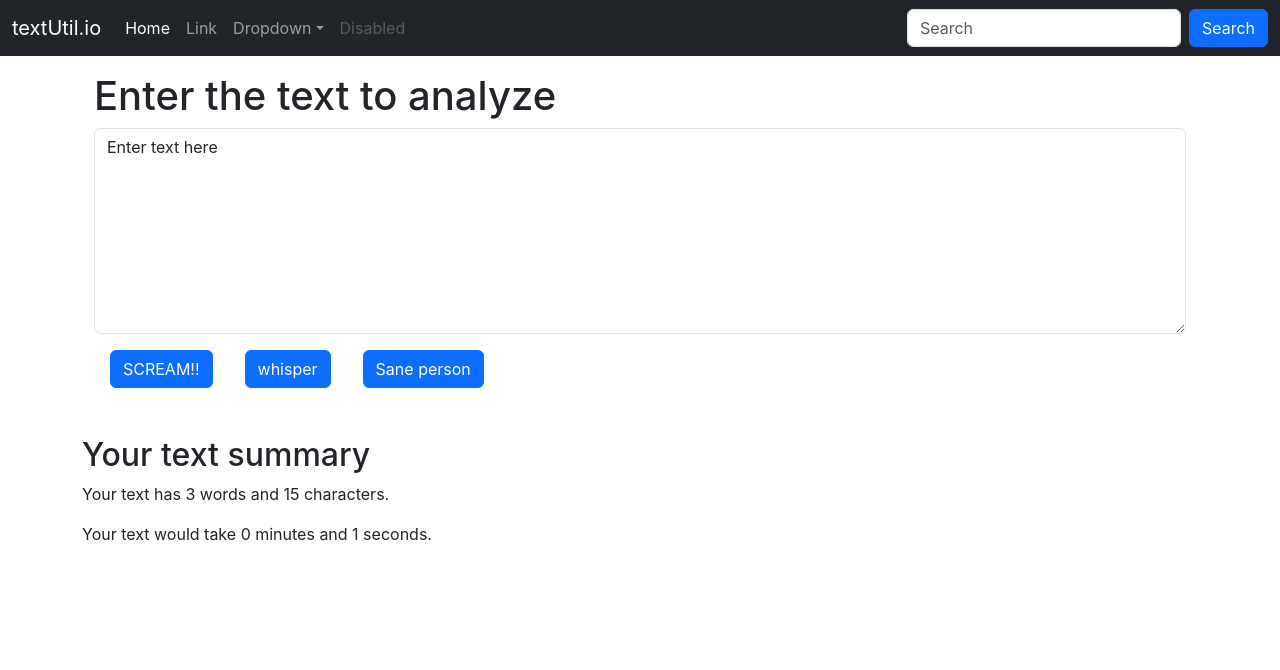
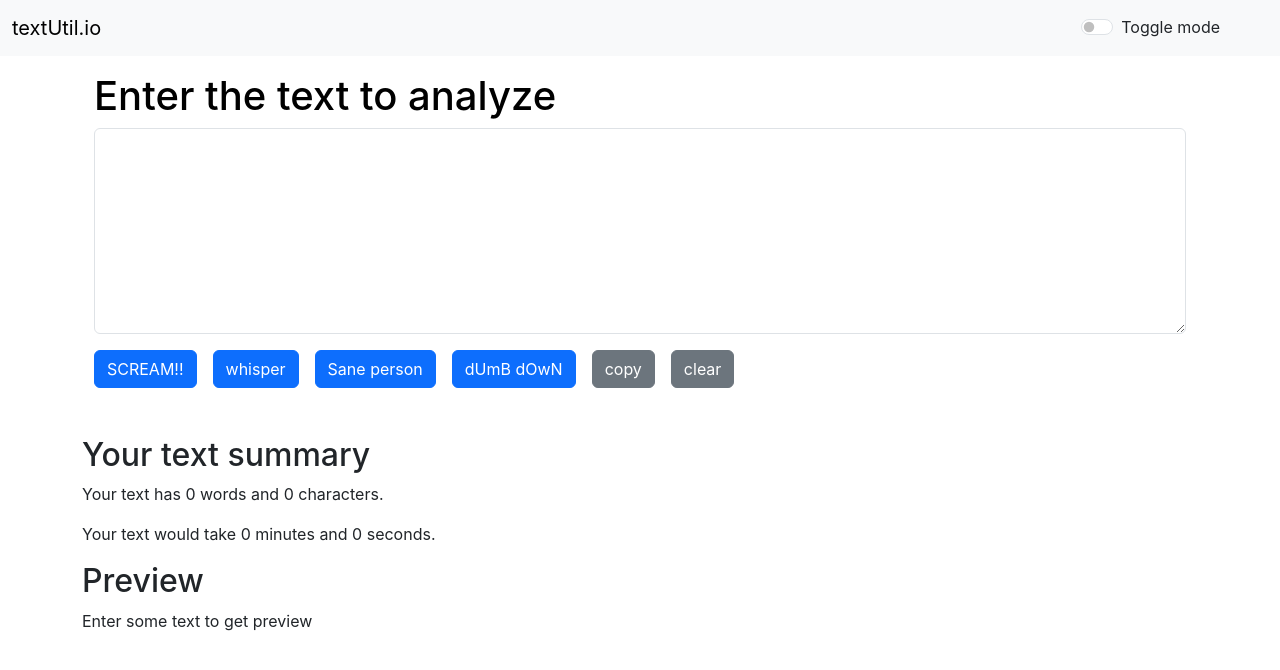
Before and after one commit to paper091/first-react-project, a React (Create React App) app: page / in a window 1280 px wide. Shown: the top 670 px of the page. Built offline with nearby package versions, Linux system fonts and the light colour scheme.

Commit message:
added dark mode and copy feature

```diff
--- a/src/App.js
+++ b/src/App.js
@@ -1,5 +1,6 @@
 import logo from './logo.svg';
 import './App.css';
+import { useState } from 'react';
 
 import Navbar from "./components/Navbar.js"
 import TextForm from "./components/TextForm.js"
@@ -7,12 +8,28 @@ import TextForm from "./components/TextForm.js"
 let name = "Nitish"
 
 function App() {
+
+  const [mode, setMode] = useState('light');
+
+  const toggleMode = ()=>{
+    if (mode === "light"){
+      setMode("dark");
+      document.body.style.backgroundColor = "#042743";
+      document.body.style.color = "#ffffff";
+    }
+    else{
+      setMode("light");
+      document.body.style.backgroundColor = "#ffffff";
+      document.body.style.color = "#000000";
+    }
+  }
+
   return (
     //react jsx fragment (empty tag for enclosing various tags/components)
     <>
-    <Navbar title="textUtil.io"/>
+    <Navbar title="textUtil.io" mode={mode} toggleMode={toggleMode}/>
     <div className="container my-3">
-      <TextForm heading="Enter the text to analyze"/>
+      <TextForm heading="Enter the text to analyze" mode={mode}/>
     </div>
     </>
   );
--- a/src/components/Navbar.js
+++ b/src/components/Navbar.js
@@ -1,46 +1,25 @@
-import React from 'react'
+import React, { useState } from 'react'
 import PropTypes from 'prop-types' // for prop type filter
 
 // DO NOT MODIFY PROP VALUES
 // PROPS MUST BE READ ONLY
+
+
 export default function Navbar(props){
+
     return(
         <div>
-            <nav className="navbar navbar-expand-lg navbar-dark bg-dark">
+            <nav className={`navbar navbar-expand-lg navbar-${props.mode} bg-${props.mode}`}>
                 <div className="container-fluid">
+
                     <a className="navbar-brand" href="/">{props.title}</a>
-                    <button className="navbar-toggler" type="button" data-bs-toggle="collapse" data-bs-target="#navbarSupportedContent" aria-controls="navbarSupportedContent" aria-expanded="false" aria-label="Toggle navigation">
-                        <span className="navbar-toggler-icon"></span>
-                    </button>
-                    <div className="collapse navbar-collapse" id="navbarSupportedContent">
-                        <ul className="navbar-nav me-auto mb-2 mb-lg-0">
-                        <li className="nav-item">
-                            <a className="nav-link active" aria-current="page" href="/">Home</a>
-                        </li>
-                        <li className="nav-item">
-                            <a className="nav-link" href="/">Link</a>
-                        </li>
-                        <li className="nav-item dropdown">
-                            <a className="nav-link dropdown-toggle" href="/" id="navbarDropdown" role="button" data-bs-toggle="dropdown" aria-expanded="false">
-                            Dropdown
-                            </a>
-                            <ul className="dropdown-menu" aria-labelledby="navbarDropdown">
-                            <li><a className="dropdown-item" href="/">Action</a></li>
-                            <li><a className="dropdown-item" href="/">Another action</a></li>
-                            <li><hr className="dropdown-divider"/></li>
-                            <li><a className="dropdown-item" href="/">Something else here</a></li>
-                            </ul>
-                        </li>
-                        <li className="nav-item">
-                            <a className="nav-link disabled" href="/" tabindex="-1" aria-disabled="true">Disabled</a>
-                        </li>
-                        </ul>
-                        <form className="d-flex">
-                        <input className="form-control me-2" type="search" placeholder="Search" aria-label="Search"/>
-                        <button className="btn btn-primary" type="submit">Search</button>
-                        </form>
+
+                    <div className="form-check form-switch mx-5">
+                        <input className="form-check-input" onClick={props.toggleMode} type="checkbox" role="switch" id="flexSwitchCheckDefault"/>
+                        <label className={`form-check-label text-${(props.mode==="dark")?"light":"dark"}`} for="flexSwitchCheckDefault">Toggle mode</label>
                     </div>
                 </div>
+
             </nav>
         </div>
     );
--- a/src/components/TextForm.js
+++ b/src/components/TextForm.js
@@ -4,7 +4,7 @@ import React, {useState} from 'react'
 export default function TextForm(props) {
 
     /*  {useState} is a hook that adds object based component's functionality to a function based component */
-    const [text, setText] = useState('Enter text here');
+    const [text, setText] = useState('');
 
     // text = "new text"; Wrong way to update a state
     // setText("New text"); Correct way
@@ -12,18 +12,21 @@ export default function TextForm(props) {
         console.log("On change");
         setText(event.target.value);
     }
+
     const handleUpClick = ()=>{
         console.log("Up click");
         console.log("Button Clicked" + text);
         let newText = text.toUpperCase();
         setText(newText)
     }
+
     const handleLowClick = ()=>{
         console.log("Low click");
         console.log("Button Clicked" + text);
         let newText = text.toLowerCase();
         setText(newText)
     }
+
     const handleSaneClick = ()=>{
         console.log("Sane click");
         console.log("Button Clicked" + text);
@@ -40,6 +43,37 @@ export default function TextForm(props) {
         // let newText = arr.join(".");
         setText(newText)
     }
+
+    const handleDumbClick = ()=>{
+        console.log("Dumb clicked")
+
+        let temp = Array.from(text);
+
+        temp.map( (elem, index)=>{
+            if(index%2 === 0){
+                temp[index] = elem.toLowerCase();
+            }
+            else{
+                temp[index] = elem.toUpperCase();
+            }
+        });
+
+        setText(temp.toString().split(",").join(""))
+    }
+
+    // spam function
+    const sp = ()=>{
+        let temp = "  "
+        setText(temp);
+    }
+
+    const copyText = ()=>{
+        let field = document.getElementById("textInput");
+        field.select();
+        // copyText.setSelectionRange(0, 99999); // For mobile devices
+        navigator.clipboard.writeText(text)
+    }
+
     const wordCount = ()=>{
         let a = text.trim().split(" ");
         let l = a.length;
@@ -49,6 +83,7 @@ export default function TextForm(props) {
 
         return l;
     }
+
     const readTime = ()=>{
         let w = wordCount();
         let total =  w * 0.0034;
@@ -56,22 +91,44 @@ export default function TextForm(props) {
         let secs = ((total - mins)*60).toFixed(0);
         return mins+" minutes and "+secs+" seconds";
     }
+
     return (
         <>
-            <div className="container">
+            <div className="container" style={{color: (props.mode==='light')?'#000000':'#ffffff'}}>
                 <h1>{props.heading}</h1>
                 <div className="input-group mb-3">
-                    <textarea className="form-control" id="textInput" value={text} onChange={handleOnChange} aria-label="With textarea" rows="8"></textarea>
+                    <textarea className="form-control" id="textInput" value={text} onChange={handleOnChange} aria-label="With textarea" rows="8" style={{backgroundColor:(props.mode==='light')?'#ffffff':'#768194', color: (props.mode==='light')?'#000000':'#ffffff'}}></textarea>
                 </div>
-                <button className="btn btn-primary mx-3" onClick={handleUpClick}>SCREAM!!</button>
-                <button className="btn btn-primary mx-3" onClick={handleLowClick}>whisper</button>
-                <button className="btn btn-primary mx-3" onClick={handleSaneClick}>Sane person</button>
+                <div className="">
+                    <button className="btn btn-primary me-2" onClick={handleUpClick}>SCREAM!!</button>
+                    <button className="btn btn-primary mx-2" onClick={handleLowClick}>whisper</button>
+                    <button className="btn btn-primary mx-2" onClick={handleSaneClick}>Sane person</button>
+                    <button className="btn btn-primary mx-2" onClick={handleDumbClick}>dUmB dOwN</button>
+                    <button className="btn btn-secondary mx-2" onClick={copyText}>copy</button>
+                    <button className="btn btn-secondary mx-2" onClick={()=>{setText("")}}>clear</button>
+                    {/* position-relative end-0 */}
+                    {/* <div className="btn-group dropend">
+                        <button type="button" class="btn btn-secondary dropdown-toggle" data-bs-toggle="dropdown" aria-expanded="false">
+                            Spam
+                        </button>
+                        <ul class="dropdown-menu mx-3">
+                            <li><button class="dropdown-item" type="button" onClick={sp()}>x2</button></li>
+                            <li><button class="dropdown-item" type="button" onClick={spam(5)}>x5</button></li>
+                            <li><button class="dropdown-item" type="button" onClick={spam(10)}>x10</button></li>
+                            <li><button class="dropdown-item" type="button" onClick={spam(25)}>x25</button></li>
+                            <li><button class="dropdown-item" type="button" onClick={spam(50)}>x50</button></li>
+                            <li><button class="dropdown-item" type="button" onClick={spam(100)}>x100</button></li>
+                        </ul>
+                    </div> */}
+                </div>
             </div>
 
             <div className="component my-5">
                 <h2>Your text summary</h2>
                 <p>Your text has {wordCount()} words and {text.length} characters.</p>
                 <p>Your text would take {readTime()}.</p>
+                <h2>Preview</h2>
+                <p>{text===""?"Enter some text to get preview":text}</p>
             </div>
         </>
     )
```
